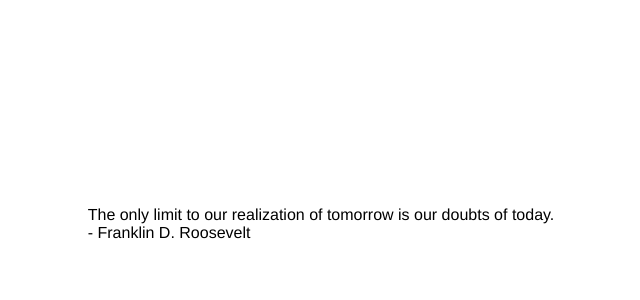
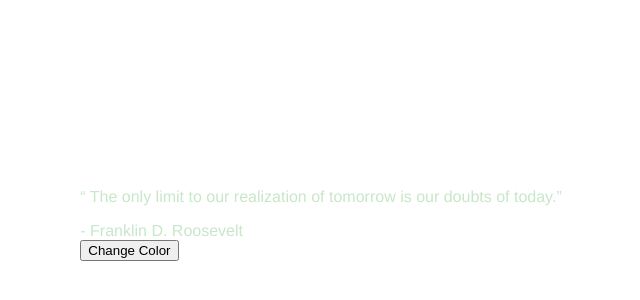
Before and after one commit to Izakiel81/vue-random-quote-generator, a Vue app: page / in a window 1280 px wide. Shown: the part 184-484 px from the top of the page, without its empty margins (319-959 px from the left). Built offline with nearby package versions, Linux system fonts and the light colour scheme.

Commit message:
Added random colors

```diff
--- a/src/App.vue
+++ b/src/App.vue
@@ -19,4 +19,9 @@
   align-items: center;
   height: 100vh;
 }
+*{
+  margin: 0;
+  padding: 0;
+  box-sizing: border-box;
+}
 </style>
--- a/src/components/QuoteComponent.vue
+++ b/src/components/QuoteComponent.vue
@@ -1,15 +1,31 @@
 <script setup>
-
+import { ref } from 'vue';
+const colors = ['#FFCDD2', '#F8BBD0', '#E1BEE7', '#D1C4E9', '#C5CAE9', '#BBDEFB', '#B3E5FC', '#B2EBF2', '#B2DFDB', '#C8E6C9', '#DCEDC8', '#F0F4C3', '#FFF9C4', '#FFECB3', '#FFE0B2', '#FFCCBC'];
+const currentColor = ref(colors[Math.floor(Math.random() * colors.length)])
+function getRandomColor() {
+  currentColor.value = colors[Math.floor(Math.random() * colors.length)];
+}
 </script>
 <template>
   <div class="quote-component">
-    <blockquote>
-      The only limit to our realization of tomorrow is our doubts of today.
+    <blockquote :style="{color: currentColor}">
+      <p> The only limit to our realization of tomorrow is our doubts of today.</p>
       <footer>- Franklin D. Roosevelt</footer>
+      <button @click="getRandomColor">Change Color</button>
     </blockquote>
   </div>
 </template>
 <style scoped>
+.quote-component {
+  display: flex;
+  justify-content: center;
+  align-items: center;
+  border-radius: 10px;
+}
+blockquote p {
+  margin: 0;
+  margin-bottom: 1rem;
+}
 blockquote p::before {
   content: "\201C";
 }
```
